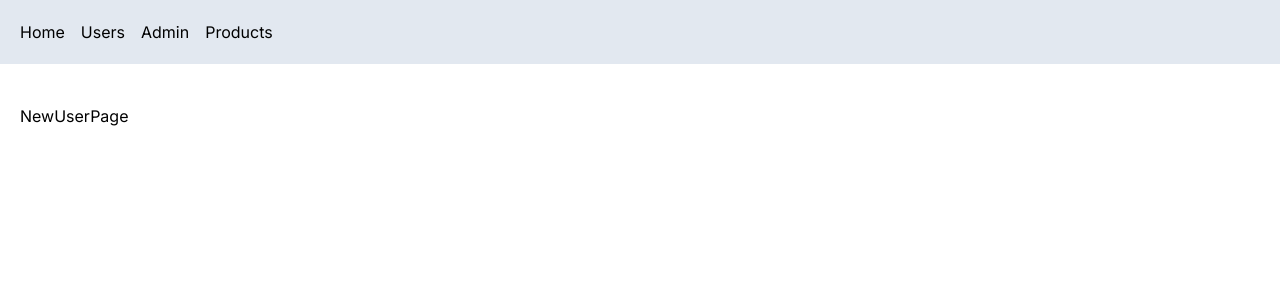
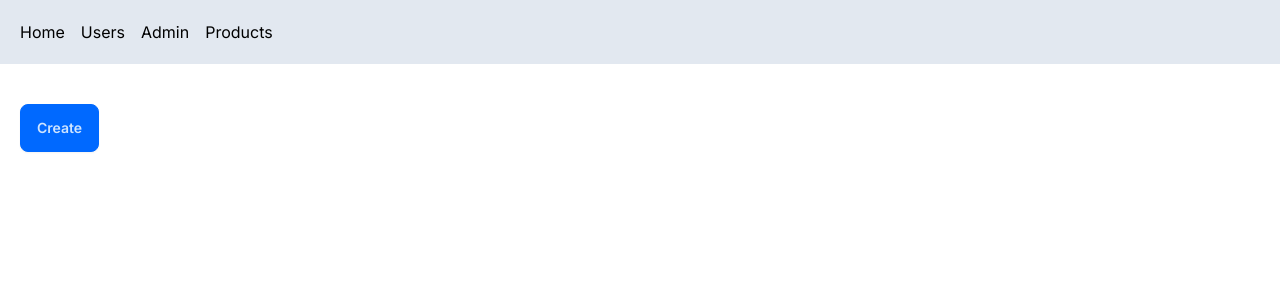
Before and after one commit to SilviuIordache/next-app, a Next.js app: page /users/new in a window 1280 px wide. Shown: the top 300 px of the page. Built offline with nearby package versions, Linux system fonts and the light colour scheme.

Commit message:
routing & navigation module 8: prog navigation

```diff
--- a/app/globals.css
+++ b/app/globals.css
@@ -6,7 +6,7 @@
   --foreground-rgb: 0, 0, 0;
 }
 
-@media (prefers-color-scheme: dark) {
+@media (prefers-color-scheme: white) {
   :root {
     --foreground-rgb: 255, 255, 255;
   }
--- a/app/users/new/page.tsx
+++ b/app/users/new/page.tsx
@@ -1,9 +1,21 @@
-import React from 'react'
+'use client';
+
+import { useRouter } from 'next/navigation';
+import React from 'react';
 
 const NewUserPage = () => {
+  const router = useRouter();
+
   return (
-    <div>NewUserPage</div>
-  )
-}
+    <button
+      onClick={() => {
+        router.push('/users');
+      }}
+      className="btn btn-primary"
+    >
+      Create
+    </button>
+  );
+};
 
-export default NewUserPage
+export default NewUserPage;
--- a/app/users/page.tsx
+++ b/app/users/page.tsx
@@ -1,5 +1,6 @@
 import React from 'react';
 import UserTable from './UserTable';
+import Link from 'next/link';
 
 interface Props {
   params: {
@@ -14,11 +15,13 @@
   params: { slug },
   searchParams: { sortOrder },
 }: Props) => {
-
   return (
     <>
       <h1>UsersPage</h1>
 
+      <Link href="/users/new" className="btn">
+        NEW USER
+      </Link>
       <UserTable sortOrder={sortOrder} />
     </>
   );
```
